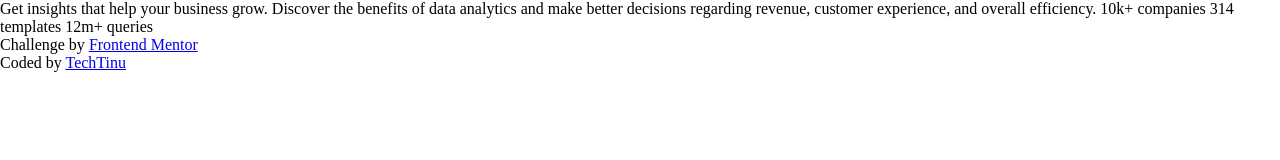
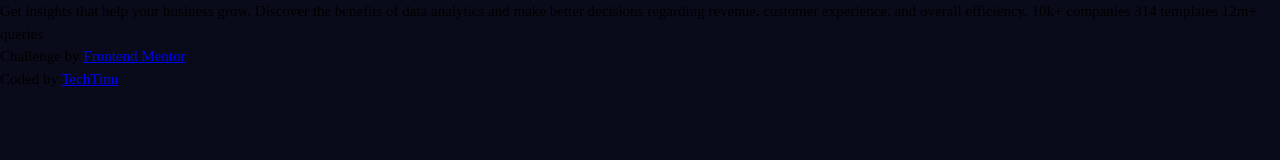
Before and after one commit to tinuola/fm_stats-preview-card, a plain HTML site: page index.html in a window 1280 px wide. Drawn offline with Linux system fonts and the light colour scheme; files that its build step writes are made by us from their sources.

Commit message:
Sets up base css

```diff
--- a/css/style.css
+++ b/css/style.css
@@ -1,3 +1,21 @@
+:root {
+  --dark-blue: hsl(244, 38%, 16%);
+  --darker-blue: hsl(233, 47%, 7%);
+  --violet: hsl(277, 64%, 61%);
+  --white: hsl(0, 0%, 100%);
+  --white-60: hsla(0, 0%, 100%, 0.6);
+  --white-75: hsla(0, 0%, 100%, 0.75);
+  --heading-font: font-family: 'Lexend Deca', sans-serif;
+  --body-font: font-family: 'Inter', sans-serif;
+}
+
+body {
+	text-rendering: optimizeSpeed;
+  background-color: var(--darker-blue);
+	font-family: var(--body-font);
+	font-size: 15px;
+  line-height: 1.5;
+}
 
 .attribution {
   font-size: 11px;
--- a/index.html
+++ b/index.html
@@ -5,6 +5,9 @@
   <!-- displays site properly based on user's device -->
   <meta name="viewport" content="width=device-width, initial-scale=1.0">
   <link rel="icon" type="image/png" sizes="32x32" href="./images/favicon-32x32.png">
+  <link rel="preconnect" href="https://fonts.googleapis.com">
+<link rel="preconnect" href="https://fonts.gstatic.com" crossorigin>
+<link href="https://fonts.googleapis.com/css2?family=Inter:wght@400;500&family=Lexend+Deca:wght@300;400&display=swap" rel="stylesheet">
   <link rel="stylesheet" href="reset.css">
   <link rel="stylesheet" href="style.css">
   <title>Frontend Mentor | Stats preview card component</title>
```
